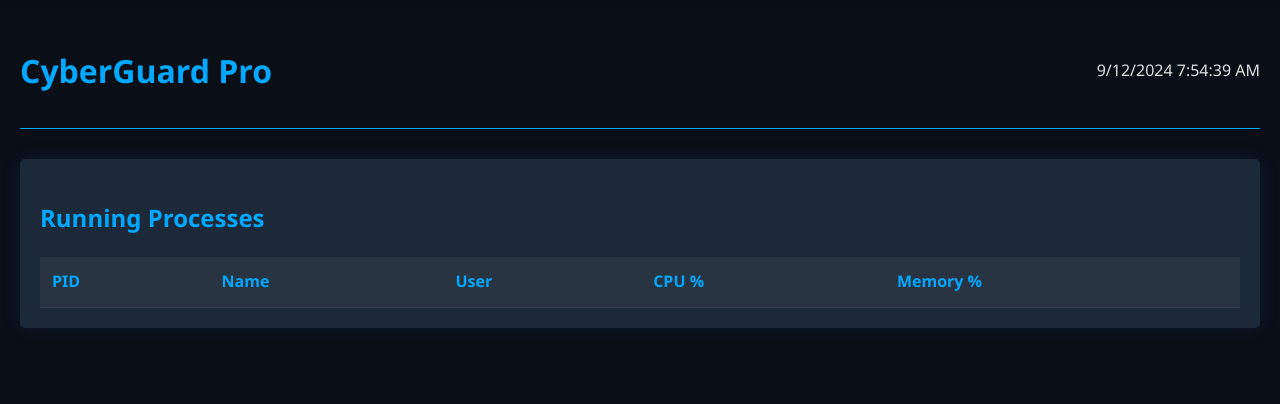
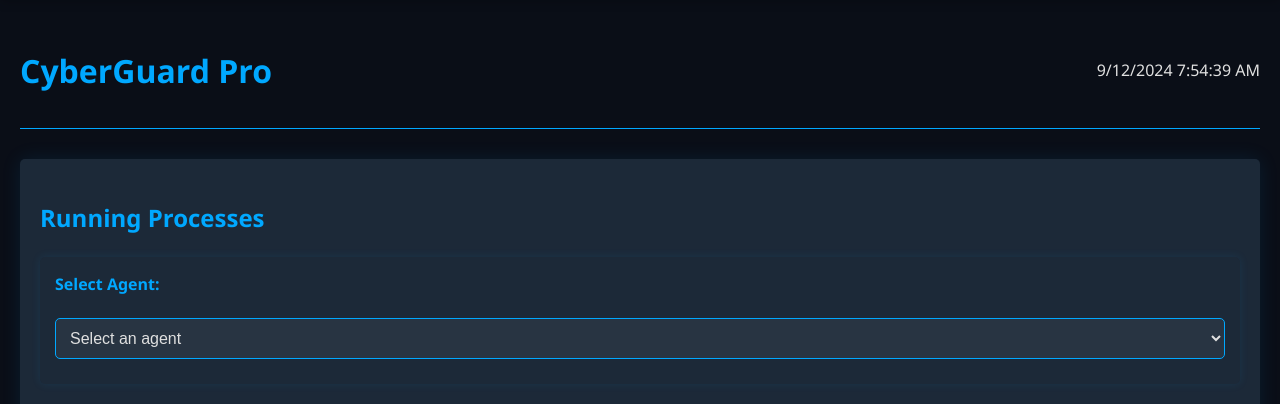
Before and after one commit to jash777/server-management-dashboard, a Flask app: page /processes in a window 1280 px wide. Shown: the part 56-460 px from the top of the page. Run offline with Flask 3, Linux system fonts and the light colour scheme; tables that the repository leaves empty or names only in its code hold one stand-in row (values such as "Sample post"); a database or web service that is not in the repository returns one stand-in record (values such as "Sample title"); data that the repository does not hold is empty; some libraries are stand-ins or nearby versions.

Commit message:
12th sep

```diff
--- a/app.py
+++ b/app.py
@@ -1,11 +1,17 @@
-from flask import Flask, render_template, request, jsonify, redirect, url_for
+import logging
+from flask import Flask, render_template, request, jsonify, redirect, url_for, session
 import mysql.connector
 from mysql.connector import Error
 import os
 from datetime import datetime
 import requests
 
+# Configure logging
+logging.basicConfig(filename='app.log', level=logging.DEBUG,
+                    format='%(asctime)s %(levelname)s: %(message)s [in %(pathname)s:%(lineno)d]')
+
 app = Flask(__name__)
+app.secret_key = os.urandom(24)  # Set a secret key for session management
 
 # MySQL Configuration
 db_config = {
@@ -16,7 +22,7 @@ db_config = {
 }
 
 API_KEY = os.environ.get('API_KEY', 'alpha')
-BACKEND_URL = "http://172.24.110.124:5000"  # Update this with your backend URL
+AGENT_PORT = 5000  # Default port for the agent
 
 # Database connection function
 def create_db_connection():
@@ -24,30 +30,41 @@ def create_db_connection():
         connection = mysql.connector.connect(**db_config)
         return connection
     except Error as e:
-        print(f"Error connecting to MySQL: {e}")
+        app.logger.error(f"Error connecting to MySQL: {e}")
         return None
 
 # Helper function for API requests
 def make_api_request(endpoint, method='GET', data=None):
+    if 'selected_agent' not in session:
+        app.logger.warning("API request attempted without a selected agent")
+        return jsonify({'error': 'No agent selected'}), 400
+
     headers = {'X-API-Key': API_KEY}
-    url = f"{BACKEND_URL}/{endpoint}"
+    url = f"http://{session['selected_agent']}:{AGENT_PORT}/{endpoint}"
 
-    if method == 'GET':
-        response = requests.get(url, headers=headers)
-    elif method == 'POST':
-        response = requests.post(url, json=data, headers=headers)
-    elif method == 'DELETE':
-        response = requests.delete(url, headers=headers)
+    try:
+        if method == 'GET':
+            response = requests.get(url, headers=headers, timeout=5)
+        elif method == 'POST':
+            response = requests.post(url, json=data, headers=headers, timeout=5)
+        elif method == 'DELETE':
+            response = requests.delete(url, headers=headers, timeout=5)
 
-    return response.json()
+        response.raise_for_status()
+        return response.json()
+    except requests.RequestException as e:
+        app.logger.error(f"Error communicating with agent: {str(e)}")
+        return jsonify({'error': f'Error communicating with agent: {str(e)}'}), 500
 
 # Routes
 @app.route('/')
 def index():
+    app.logger.info("Accessed home page")
     return render_template('index.html')
 
 @app.route('/agents')
 def agents():
+    app.logger.info("Accessed agents page")
     connection = create_db_connection()
     if connection:
         cursor = connection.cursor(dictionary=True)
@@ -56,25 +73,50 @@ def agents():
         cursor.close()
         connection.close()
         return render_template('agents.html', agents=agents)
+    app.logger.error("Database connection error in agents route")
     return "Database connection error", 500
 
-@app.route('/processes')
-def processes():
-    processes = make_api_request('processes')
-    return render_template('processes.html', processes=processes)
+@app.route('/select_agent/<int:agent_id>', methods=['POST'])
+def select_agent(agent_id):
+    try:
+        connection = create_db_connection()
+        if connection:
+            cursor = connection.cursor(dictionary=True)
+            cursor.execute("SELECT * FROM agents WHERE id = %s", (agent_id,))
+            agent = cursor.fetchone()
+            cursor.close()
+            connection.close()
+
+            if agent:
+                session['selected_agent'] = agent['ip_address']
+                session['selected_agent_name'] = agent['name']
+                app.logger.info(f"Agent selected: {agent['name']} ({agent['ip_address']})")
+                return jsonify({'message': 'Agent selected successfully', 'agent': agent['name']}), 200
+            else:
+                app.logger.warning(f"Attempted to select non-existent agent with ID: {agent_id}")
+                return jsonify({'error': 'Agent not found'}), 404
+        else:
+            app.logger.error("Database connection error in select_agent route")
+            return jsonify({'error': 'Database connection error'}), 500
+    except Exception as e:
+        app.logger.error(f"Error in select_agent route: {str(e)}")
+        return jsonify({'error': str(e)}), 500
 
 @app.route('/users')
 def users():
+    app.logger.info("Accessed users page")
     users = make_api_request('users')
     return render_template('users.html', users=users.get('users', []))
 
 @app.route('/applications')
 def applications():
+    app.logger.info("Accessed applications page")
     apps = make_api_request('applications')
     return render_template('applications.html', applications=apps.get('applications', []))
 
 @app.route('/firewall')
 def firewall():
+    app.logger.info("Accessed firewall page")
     connection = create_db_connection()
     if connection:
         cursor = connection.cursor(dictionary=True)
@@ -83,13 +125,16 @@ def firewall():
         cursor.close()
         connection.close()
         return render_template('firewall.html', rules=rules)
+    app.logger.error("Database connection error in firewall route")
     return "Database connection error", 500
 
 # API Routes
 @app.route('/api/agents', methods=['GET', 'POST', 'DELETE'])
 def manage_agents():
+    app.logger.info(f"Managing agents - Method: {request.method}")
     connection = create_db_connection()
     if not connection:
+        app.logger.error("Database connection error in manage_agents route")
         return jsonify({'error': 'Database connection error'}), 500
 
     cursor = connection.cursor(dictionary=True)
@@ -109,6 +154,7 @@ def manage_agents():
         connection.commit()
         cursor.close()
         connection.close()
+        app.logger.info(f"Added new agent: {data['name']} ({data['ip_address']})")
         return jsonify({'message': 'Agent added successfully'}), 201
 
     elif request.method == 'DELETE':
@@ -118,12 +164,15 @@ def manage_agents():
         connection.commit()
         cursor.close()
         connection.close()
+        app.logger.info(f"Removed agent with ID: {agent_id}")
         return jsonify({'message': 'Agent removed successfully'}), 200
 
 @app.route('/api/check_agent_status/<int:agent_id>')
 def check_agent_status(agent_id):
+    app.logger.info(f"Checking status of agent with ID: {agent_id}")
     connection = create_db_connection()
     if not connection:
+        app.logger.error("Database connection error in check_agent_status route")
         return jsonify({'error': 'Database connection error'}), 500
 
     cursor = connection.cursor(dictionary=True)
@@ -133,10 +182,9 @@ def check_agent_status(agent_id):
     if not agent:
         cursor.close()
         connection.close()
+        app.logger.warning(f"Attempted to check status of non-existent agent with ID: {agent_id}")
         return jsonify({'error': 'Agent not found'}), 404
 
-    # Here you would typically check the agent's status
-    # For this example, we'll just update it randomly
     import random
     new_status = random.choice(['Active', 'Inactive', 'Unreachable'])
 
@@ -146,30 +194,56 @@ def check_agent_status(agent_id):
 
     cursor.close()
     connection.close()
+    app.logger.info(f"Updated status of agent {agent_id} to {new_status}")
     return jsonify({'status': new_status})
+
+@app.route('/processes')
+def processes():
+    app.logger.info("Accessed processes page")
+    return render_template('processes.html')
 
 @app.route('/api/processes')
 def get_processes():
-    return make_api_request('processes')
+    if 'selected_agent' not in session:
+        return jsonify({'error': 'No agent selected'}), 400
+
+    agent_url = f"http://{session['selected_agent']}:{AGENT_PORT}/processes"
+
+    try:
+        response = requests.get(agent_url, headers={'X-API-Key': API_KEY}, timeout=5)
+        response.raise_for_status()
+        processes = response.json()
+
+        if not processes:
+            return jsonify({'error': 'Processes not enabled for this agent'}), 404
+
+        return jsonify(processes)
+    except requests.RequestException as e:
+        app.logger.error(f"Error communicating with agent for processes: {str(e)}")
+        return jsonify({'error': f'Error communicating with agent: {str(e)}'}), 500
 
 @app.route('/api/users', methods=['GET', 'POST', 'DELETE'])
 def manage_users():
+    app.logger.info(f"Managing users - Method: {request.method}")
     if request.method == 'GET':
         return make_api_request('users')
     elif request.method == 'POST':
         return make_api_request('add_user', method='POST', data=request.json)
     elif request.method == 'DELETE':
-        return make_api_request(f"remove_user?username={request.args.get('username')}", method='POST')
+        return make_api_request(f"remove_user?username={request.args.get('username')}", method='DELETE')
 
 @app.route('/api/applications')
 def get_applications():
+    app.logger.info("Fetching applications from agent")
     return make_api_request('applications')
 
 @app.route('/api/firewall_rules', methods=['GET', 'POST', 'DELETE'])
 def manage_firewall_rules():
+    app.logger.info(f"Managing firewall rules - Method: {request.method}")
     if request.method == 'GET':
         connection = create_db_connection()
         if not connection:
+            app.logger.error("Database connection error in manage_firewall_rules route (GET)")
             return jsonify({'error': 'Database connection error'}), 500
 
         cursor = connection.cursor(dictionary=True)
@@ -185,6 +259,7 @@ def manage_firewall_rules():
     elif request.method == 'DELETE':
         connection = create_db_connection()
         if not connection:
+            app.logger.error("Database connection error in manage_firewall_rules route (DELETE)")
             return jsonify({'error': 'Database connection error'}), 500
 
         cursor = connection.cursor(dictionary=True)
@@ -194,11 +269,27 @@ def manage_firewall_rules():
         connection.commit()
         cursor.close()
         connection.close()
+        app.logger.info(f"Removed firewall rule with ID: {rule_id}")
         return jsonify({'message': 'Firewall rule removed successfully'}), 200
 
 @app.route('/api/block_port', methods=['POST'])
 def block_port():
+    app.logger.info("Blocking port on agent")
     return make_api_request('block_port', method='POST', data=request.json)
+
+@app.route('/api/selected_agent')
+def get_selected_agent():
+    app.logger.info("Fetching selected agent information")
+    if 'selected_agent' in session and 'selected_agent_name' in session:
+        return jsonify({
+            'selected_agent': {
+                'name': session['selected_agent_name'],
+                'ip_address': session['selected_agent']
+            }
+        })
+    else:
+        app.logger.warning("No agent currently selected")
+        return jsonify({'selected_agent': None})
 
 if __name__ == '__main__':
     app.run(debug=True, port=5001)
--- a/static/css/style.css
+++ b/static/css/style.css
@@ -198,3 +198,104 @@ input, select {
     color: var(--text-color);
     border-radius: 5px;
 }
+
+/* static/css/style.css */
+/* ... (existing styles remain unchanged) ... */
+
+/* Agent Selector Styles */
+.agent-selector {
+    background-color: var(--secondary-color);
+    padding: 15px;
+    margin-bottom: 20px;
+    border-radius: 5px;
+    box-shadow: 0 0 10px rgba(0, 168, 255, 0.1);
+}
+
+.agent-selector label {
+    display: block;
+    margin-bottom: 10px;
+    color: var(--accent-color);
+    font-weight: bold;
+}
+
+.agent-selector select {
+    width: 100%;
+    padding: 10px;
+    border: 1px solid var(--accent-color);
+    background-color: rgba(255, 255, 255, 0.05);
+    color: var(--text-color);
+    border-radius: 5px;
+    font-size: 1em;
+    transition: border-color 0.3s, box-shadow 0.3s;
+}
+
+.agent-selector select:focus {
+    outline: none;
+    border-color: var(--highlight-color);
+    box-shadow: 0 0 0 2px rgba(46, 204, 113, 0.2);
+}
+
+.agent-selector select option {
+    background-color: var(--secondary-color);
+    color: var(--text-color);
+}
+
+/* Adjustments for the processes section */
+#processes {
+    background-color: var(--secondary-color);
+    padding: 20px;
+    border-radius: 5px;
+    box-shadow: 0 0 20px rgba(0, 168, 255, 0.1);
+}
+
+#processes h2 {
+    color: var(--accent-color);
+    margin-bottom: 20px;
+}
+
+#processes-table {
+    width: 100%;
+    border-collapse: collapse;
+}
+
+#processes-table th,
+#processes-table td {
+    padding: 12px;
+    text-align: left;
+    border-bottom: 1px solid rgba(255, 255, 255, 0.1);
+}
+
+#processes-table th {
+    background-color: rgba(255, 255, 255, 0.05);
+    font-weight: bold;
+    color: var(--accent-color);
+}
+
+#processes-table tr:hover {
+    background-color: rgba(255, 255, 255, 0.03);
+}
+
+/* Responsive adjustments */
+@media (max-width: 768px) {
+    .agent-selector {
+        padding: 10px;
+    }
+
+    #processes-table {
+        font-size: 0.9em;
+    }
+
+    #processes-table th,
+    #processes-table td {
+        padding: 8px;
+    }
+}
+
+.alert-message {
+    text-align: center;
+    padding: 20px;
+    background-color: var(--warning-color);
+    color: var(--bg-color);
+    border-radius: 5px;
+    font-weight: bold;
+}
--- /dev/null
+++ b/static/js/processes.js
@@ -0,0 +1,123 @@
+// static/js/processes.js
+
+document.addEventListener('DOMContentLoaded', function() {
+    const agentSelect = document.getElementById('agent-select');
+    const processesTable = document.getElementById('processes-table').getElementsByTagName('tbody')[0];
+    const refreshInterval = 5000; // Refresh every 5 seconds
+    let selectedAgentId = null;
+
+    function fetchAgents() {
+        fetch('/api/agents')
+            .then(response => response.json())
+            .then(agents => {
+                agentSelect.innerHTML = '<option value="">Select an agent</option>';
+                agents.forEach(agent => {
+                    const option = document.createElement('option');
+                    option.value = agent.id;
+                    option.textContent = `${agent.name} (${agent.ip_address})`;
+                    agentSelect.appendChild(option);
+                });
+            })
+            .catch(error => console.error('Error fetching agents:', error));
+    }
+
+    function selectAgent(agentId) {
+        fetch(`/select_agent/${agentId}`, { method: 'POST' })
+            .then(response => {
+                if (!response.ok) {
+                    return response.json().then(err => { throw err; });
+                }
+                return response.json();
+            })
+            .then(data => {
+                console.log('Agent selected successfully:', data);
+                selectedAgentId = agentId;
+                fetchProcesses();
+            })
+            .catch(error => {
+                console.error('Error selecting agent:', error);
+                showAlert(`Error selecting agent: ${error.message || 'Unknown error'}`);
+            });
+    }
+    function fetchProcesses() {
+        if (!selectedAgentId) {
+            showAlert('Please select an agent first.');
+            return;
+        }
+
+        fetch('/api/processes')
+            .then(response => {
+                if (!response.ok) {
+                    return response.json().then(err => { throw err; });
+                }
+                return response.json();
+            })
+            .then(data => {
+                if (data.error) {
+                    throw new Error(data.error);
+                }
+                updateProcessesTable(data);
+            })
+            .catch(error => {
+                console.error('Error fetching processes:', error);
+                if (error.message.includes('No agent selected')) {
+                    showAlert('Please select an agent first.');
+                } else if (error.message.includes('Processes not enabled')) {
+                    showAlert('Processes are not enabled for this agent.');
+                } else {
+                    showAlert(`Error fetching processes: ${error.message}`);
+                }
+                clearProcessesTable();
+            });
+    }
+
+    function updateProcessesTable(processes) {
+        clearProcessesTable();
+
+        if (processes.length === 0) {
+            showAlert('No processes found for this agent.');
+            return;
+        }
+
+        processes.forEach(process => {
+            const row = processesTable.insertRow();
+            row.innerHTML = `
+                <td>${process.pid}</td>
+                <td>${process.name}</td>
+                <td>${process.username}</td>
+                <td>${process.cpu_percent ? process.cpu_percent.toFixed(2) : 'N/A'}</td>
+                <td>${process.memory_percent ? process.memory_percent.toFixed(2) : 'N/A'}</td>
+            `;
+        });
+    }
+
+    function clearProcessesTable() {
+        processesTable.innerHTML = '';
+    }
+
+    function showAlert(message) {
+        clearProcessesTable();
+        const alertRow = processesTable.insertRow();
+        alertRow.innerHTML = `<td colspan="5" class="alert-message">${message}</td>`;
+    }
+
+    agentSelect.addEventListener('change', function() {
+        const selectedAgentId = this.value;
+        if (selectedAgentId) {
+            selectAgent(selectedAgentId);
+        } else {
+            clearProcessesTable();
+            showAlert('Please select an agent');
+        }
+    });
+
+    // Initial fetch of agents
+    fetchAgents();
+
+    // Set up periodic refresh of processes only if an agent is selected
+    setInterval(() => {
+        if (selectedAgentId) {
+            fetchProcesses();
+        }
+    }, refreshInterval);
+});
--- a/templates/agents.html
+++ b/templates/agents.html
@@ -27,6 +27,7 @@
                     <td>
                         <button class="btn btn-small btn-danger" onclick="removeAgent({{ agent.id }})">Remove</button>
                         <button class="btn btn-small" onclick="checkAgentStatus({{ agent.id }})">Check Status</button>
+                        <button class="btn btn-small btn-primary" onclick="selectAgent({{ agent.id }})">Select</button>
                     </td>
                 </tr>
                 {% endfor %}
@@ -45,6 +46,10 @@
         </form>
     </div>
 </div>
+
+<div id="selected-agent-info">
+    <p>Selected Agent: <span id="selected-agent-name">None</span></p>
+</div>
 {% endblock %}
 
 {% block extra_js %}
--- a/templates/processes.html
+++ b/templates/processes.html
@@ -5,6 +5,13 @@
 {% block content %}
 <section id="processes">
     <h2>Running Processes</h2>
+    <div class="agent-selector">
+        <label for="agent-select">Select Agent:</label>
+        <select id="agent-select">
+            <option value="">Select an agent</option>
+            <!-- This will be populated by JavaScript -->
+        </select>
+    </div>
     <div class="table-container">
         <table id="processes-table">
             <thead>
```
Also changed, not shown: static/js/agents.js (+37 -0 lines), 3 other files.
